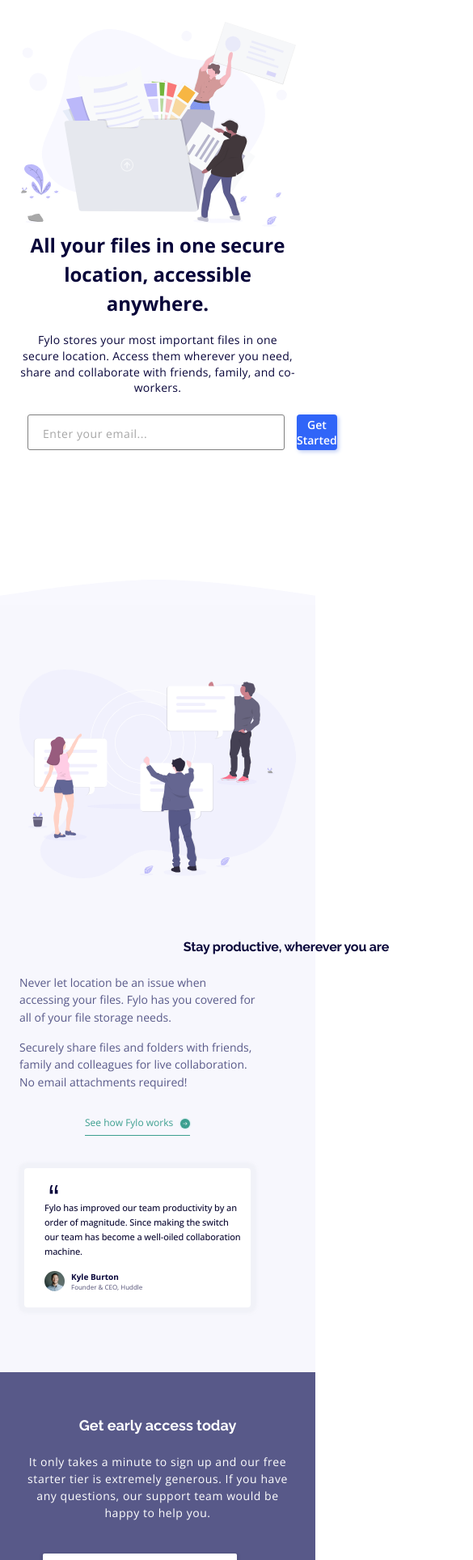
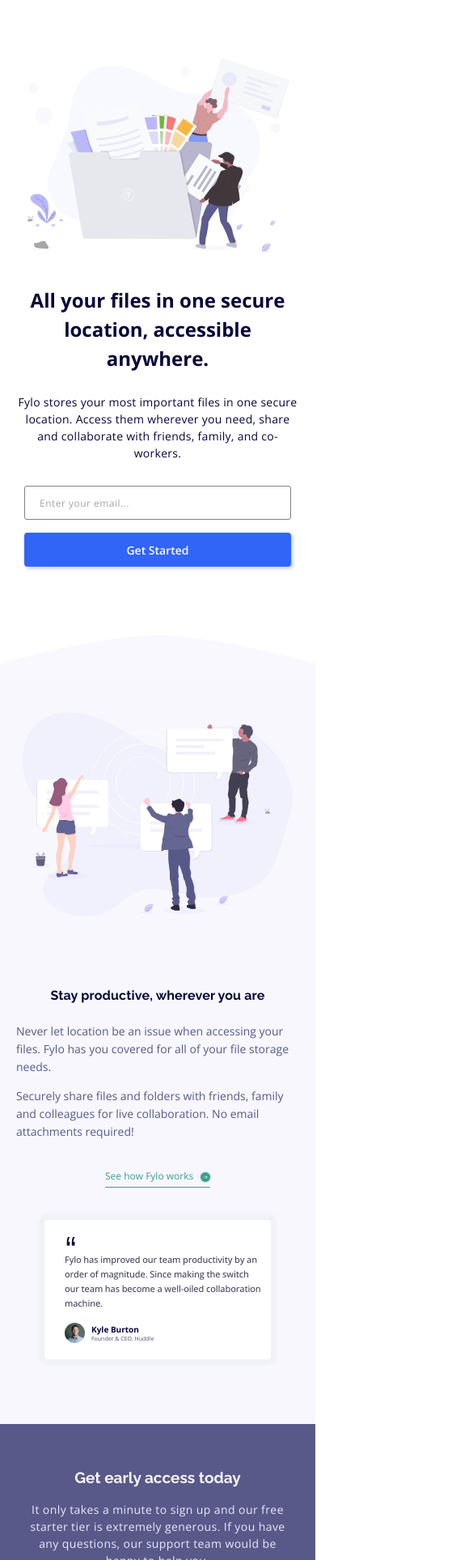
Before and after one commit to albatros444/frontendMentor44, a website: page index.html in a window 390 px wide. Shown: the part 73-2000 px from the top of the page at 81% size, 585 px wide, since content can reach past the window. Drawn offline with nearby package versions, Linux system fonts and the light colour scheme.

Commit message:
precise mobile done

```diff
--- a/scss/mediaQs.scss
+++ b/scss/mediaQs.scss
@@ -13,10 +13,14 @@
   .hero {
     display: block;
     padding: $sidePaddingMob;
-    padding-bottom: 130px;
+    padding-bottom: 100px;
+    margin-top: 75px;
+    background: url(/images/bg-curve-mobile.svg) bottom/contain no-repeat;
+    &__right {
+      padding: 0 12px;
+      margin-left: 0;
+      margin-bottom: 35px;
 
-    &__right {
-      margin-left: 0;
       img {
         height: auto;
         width: 100%;
@@ -25,23 +29,33 @@
     &__left {
       width: 100%;
       h1 {
+        margin-bottom: 25px;
         font-family: $openSans;
         font-size: 24px;
         text-align: center;
       }
       .heroText {
+        margin-bottom: 30px;
         font-size: 14px;
         text-align: center;
         letter-spacing: 0.02em;
-        line-height: 1.4;
+        line-height: 1.5;
       }
       form {
+        display: block;
         padding: 0 10px;
-        input {
-          width: 100%;
+        .inputBox {
+          height: 58px;
+          input {
+            height: 42px;
+            width: 100%;
+            font-size: 12px;
+            padding-top: 1px;
+          }
         }
         button {
           width: 100%;
+          height: 42px;
         }
       }
     }
@@ -49,24 +63,30 @@
   .stayProductive {
     display: block;
     padding: $sidePaddingMob;
-    padding-top: 50px;
+    padding-top: 10px;
     padding-bottom: 80px;
     &__right {
       margin-left: 0;
+      padding-left: 8px;
+      padding-right: 8px;
       img {
         height: auto;
         width: 100%;
-        margin-bottom: 70px;
+        margin-bottom: 83px;
       }
     }
     &__left {
+      margin-right: 0;
       h2 {
+        width: 100%;
         padding-bottom: 24px;
         font-size: 16px;
         text-align: center;
+        letter-spacing: 0.01em;
       }
       &__text {
         width: 100%;
+        padding-right: 10px;
         font-size: 14px;
         color: $desBlue;
       }
@@ -74,9 +94,9 @@
       .seeHowLink {
         display: block;
         width: 130px;
-        margin: 30px auto 0;
+        margin: 35px auto 0;
         font-size: 12px;
-        padding-bottom: 7px;
+        padding-bottom: 5px;
         svg {
           top: 2px;
           right: -2px;
@@ -91,7 +111,7 @@
           content: "";
           display: block;
           position: absolute;
-          left: 30px;
+          left: 26px;
           top: 20px;
           background: center top / 11px 13px url(/images/icon-quotes.svg)
             no-repeat;
@@ -102,8 +122,7 @@
           font-size: 11px;
           line-height: 1.65;
           font-weight: 500;
-          // color: hsl(243, 27%, 32%);
-          color: hsl(243, 67%, 12%);
+          color: hsl(243, 17%, 32%);
           letter-spacing: -0.01em;
         }
         .personInfo {
@@ -117,7 +136,7 @@
                 letter-spacing: 0;
               }
               &:nth-child(2) {
-                font-size: 8px;
+                font-size: 7px;
               }
             }
           }
@@ -127,25 +146,35 @@
   }
   .signUp {
     display: block;
-    padding: 55px 30px 70px;
+    padding: 55px 30px 75px;
     text-align: center;
     &__left {
+      padding: 0 5px;
       h2 {
-        font-size: 18px;
+        margin-bottom: 18px;
+        font-size: 19px;
+        color: $liGrayBlue;
       }
       p {
         width: 100%;
-        padding-bottom: 30px;
+        padding-bottom: 20px;
         font-size: 14px;
-        letter-spacing: 0.04em;
+        letter-spacing: 0.03em;
         line-height: 1.5;
+        color: hsl(240, 75%, 95%);
       }
     }
     &__right {
+      margin: 0 auto;
+      padding-right: 0;
+      padding-top: 5px;
       input {
         display: inline-block;
         width: 240px;
         height: 32px;
+        padding-left: 10px;
+        padding-bottom: 0px;
+        margin-bottom: 7px;
         border-radius: 2px;
         font-size: 10px;
       }
@@ -159,25 +188,31 @@
     }
   }
   footer {
-    padding: 70px 40px 0;
+    padding: 67px 40px 0;
     .logo {
-      margin-bottom: 40px;
+      margin-bottom: 37px;
     }
     .footerBottom {
       display: block;
+      padding-bottom: 45px;
 
       .phoneAndEmail {
         margin-bottom: 60px;
+        p {
+          color: $liGray;
+        }
       }
       .links {
         display: block;
         margin-bottom: 40px;
         a {
           display: inline-block;
+          color: $liGray;
           width: auto;
+          margin-bottom: 15px;
         }
         &__left {
-          margin-bottom: 60px;
+          margin-bottom: 35px;
         }
       }
       .socialLinks {
--- a/scss/stayProductive.scss
+++ b/scss/stayProductive.scss
@@ -1,7 +1,5 @@
 .stayProductive {
   display: flex;
-  // align-items: center;
-  // flex-direction: row-reverse;
   padding: $sidePadding;
   padding-top: 65px;
   padding-bottom: 110px;
--- a/scss/variables.scss
+++ b/scss/variables.scss
@@ -10,5 +10,5 @@
 $red: hsl(345, 60%, 69%);
 ////////
 $sidePadding: 0 80px;
-$sidePaddingMob: 0 24px;
+$sidePaddingMob: 0 20px;
 $trans13: all 0.13s ease-in-out;
```
Also changed, not shown: dist/main.css, 1 other file.
